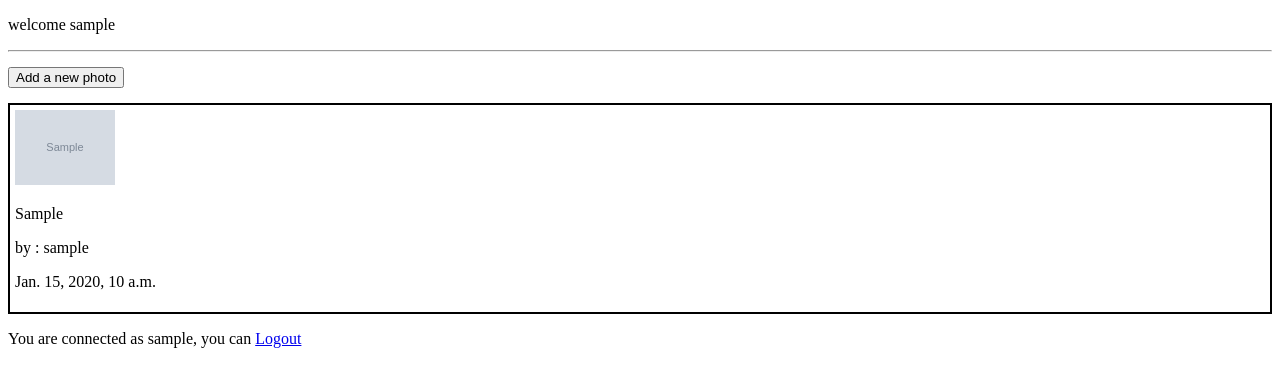
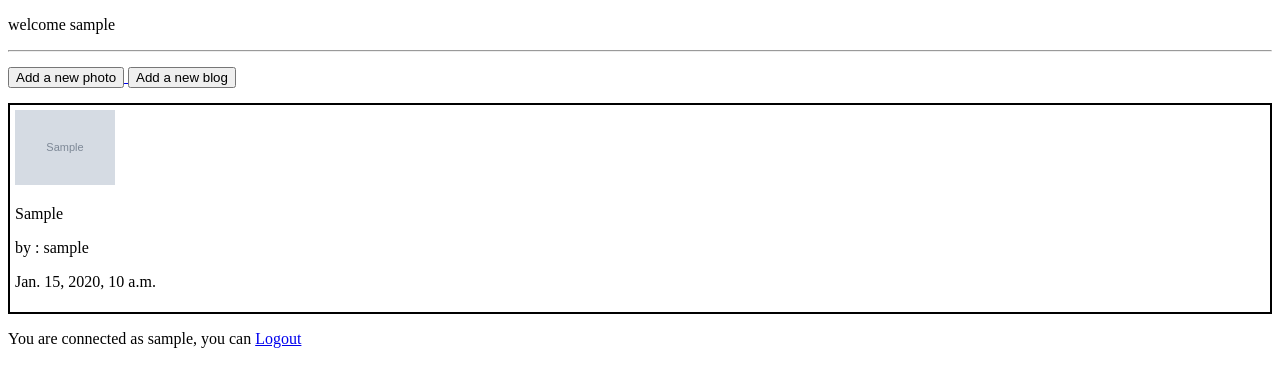
Before and after one commit to Schleidens/fotoblog, a Django app: page /home/ in a window 1280 px wide. Shown: the top 387 px of the page. Run offline with Django 4.2, Linux system fonts and the light colour scheme; a user stored in the database is signed in; tables that the repository leaves empty hold one stand-in row (values such as "Sample post"); grey boxes marked "Sample" are stand-in pictures.

Commit message:
create add new blog button with link

```diff
--- a/blog/templates/home.html
+++ b/blog/templates/home.html
@@ -10,6 +10,11 @@
         <a href="{% url 'add-photo' %}">
             <button>
                 Add a new photo
+            </button>
+        </a>
+        <a href="{% url 'add-blog' %}">
+            <button>
+                Add a new blog
             </button>
         </a>
     </div>
```
